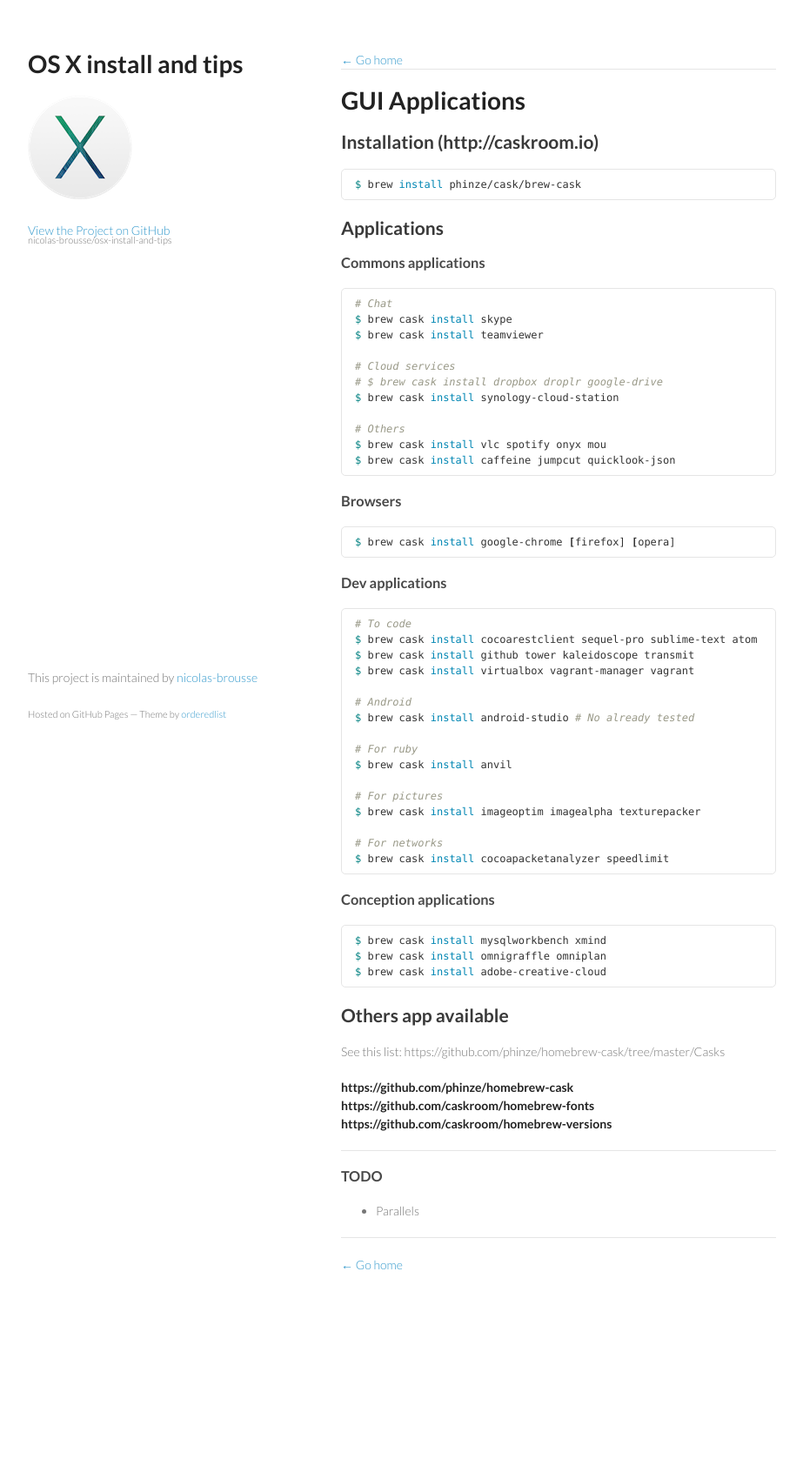
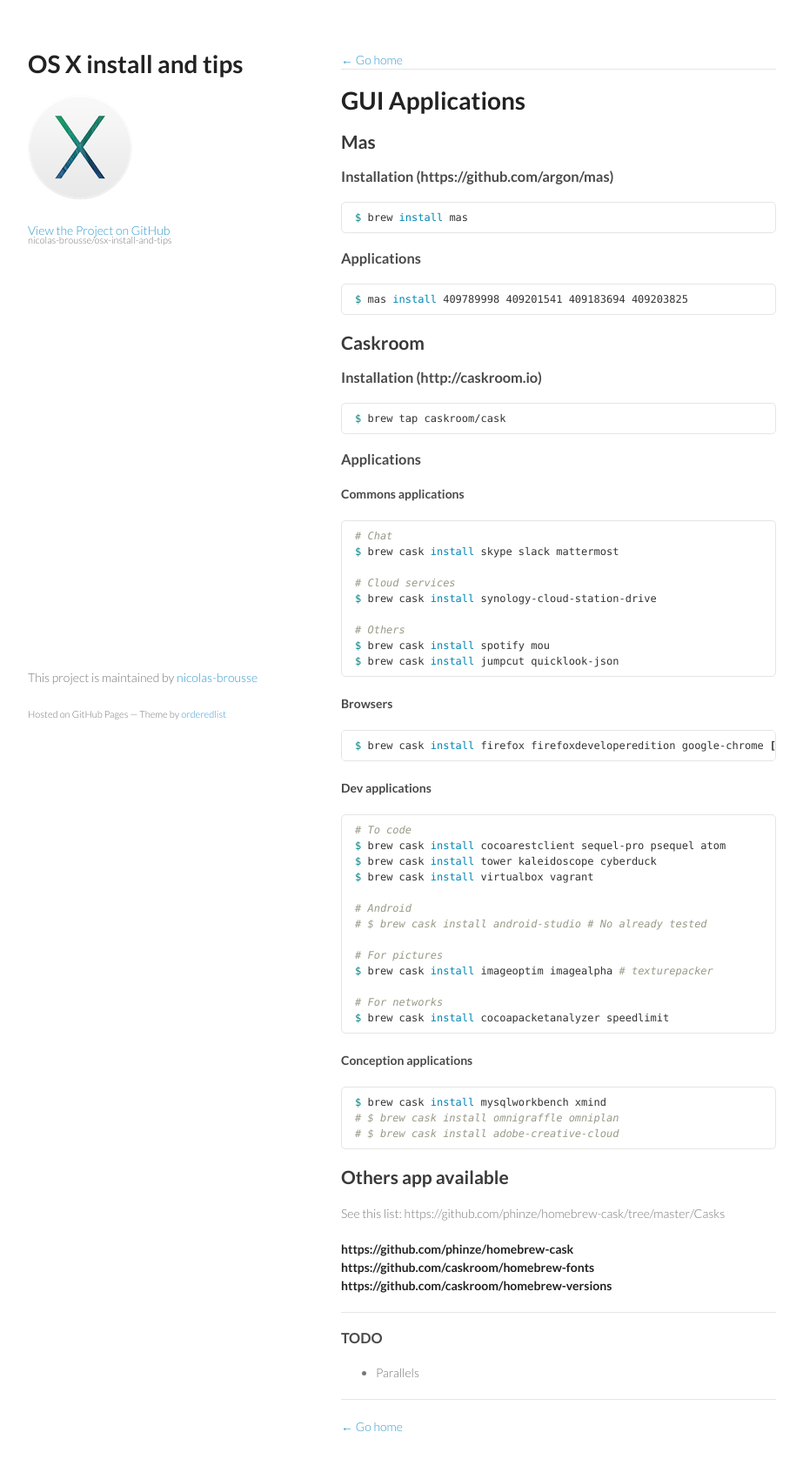
Before and after one commit to nicolas-brousse/osx-install-and-tips, a Jekyll site: the page built from pages/installation/gui-apps.md, in a window 1280 px wide. Shown: the whole page at 87% size, without its empty margins (178-1101 px from the left). Built offline with Jekyll 4.4.1, drawn with Linux system fonts in a browser that asks for light colours; Markdown is read by kramdown in place of the engine named in the settings; before the commit the page ends 1514 px from its top, so only the background shows below that.

Commit message:
Cleanup content

````diff
--- a/pages/installation/gui-apps.md
+++ b/pages/installation/gui-apps.md
@@ -3,66 +3,77 @@
 title: GUI Applications
 ---
 
-## Installation (http://caskroom.io)
+## Mas
+
+### Installation (https://github.com/argon/mas)
 
 ```bash
-$ brew install phinze/cask/brew-cask
+$ brew install mas
 ```
 
-## Applications
+### Applications
 
-### Commons applications
+```bash
+$ mas install 409789998 409201541 409183694 409203825
+```
+
+## Caskroom
+
+### Installation (http://caskroom.io)
+
+```bash
+$ brew tap caskroom/cask
+```
+
+### Applications
+
+#### Commons applications
 
 ```bash
 # Chat
-$ brew cask install skype
-$ brew cask install teamviewer
+$ brew cask install skype slack mattermost
 
 # Cloud services
-# $ brew cask install dropbox droplr google-drive
-$ brew cask install synology-cloud-station
+$ brew cask install synology-cloud-station-drive
 
 # Others
-$ brew cask install vlc spotify onyx mou
-$ brew cask install caffeine jumpcut quicklook-json
+$ brew cask install spotify mou
+$ brew cask install jumpcut quicklook-json
 ```
 
 
-### Browsers
+#### Browsers
 
 ```bash
-$ brew cask install google-chrome [firefox] [opera]
+$ brew cask install firefox firefoxdeveloperedition google-chrome [opera]
 ```
 
 
-### Dev applications
+#### Dev applications
 
 ```bash
 # To code
-$ brew cask install cocoarestclient sequel-pro sublime-text atom
-$ brew cask install github tower kaleidoscope transmit
-$ brew cask install virtualbox vagrant-manager vagrant
+$ brew cask install cocoarestclient sequel-pro psequel atom
+$ brew cask install tower kaleidoscope cyberduck
+$ brew cask install virtualbox vagrant
 
 # Android
-$ brew cask install android-studio # No already tested
-
-# For ruby
-$ brew cask install anvil
+# $ brew cask install android-studio # No already tested
 
 # For pictures
-$ brew cask install imageoptim imagealpha texturepacker
+$ brew cask install imageoptim imagealpha # texturepacker
 
 # For networks
 $ brew cask install cocoapacketanalyzer speedlimit
 ```
 
 
-### Conception applications
+#### Conception applications
 
 ```bash
 $ brew cask install mysqlworkbench xmind
-$ brew cask install omnigraffle omniplan
-$ brew cask install adobe-creative-cloud
+# $ brew cask install omnigraffle omniplan
+# $ brew cask install adobe-creative-cloud
 ```
 
 ## Others app available
````
Also changed, not shown: pages/configuration/atom.md (+37 -2 lines), pages/installation/homebrew.md (+8 -1 lines), pages/installation/oh-my-zsh.md (+8 -7 lines), pages/installation/rbenv.md (+2 -2 lines).
